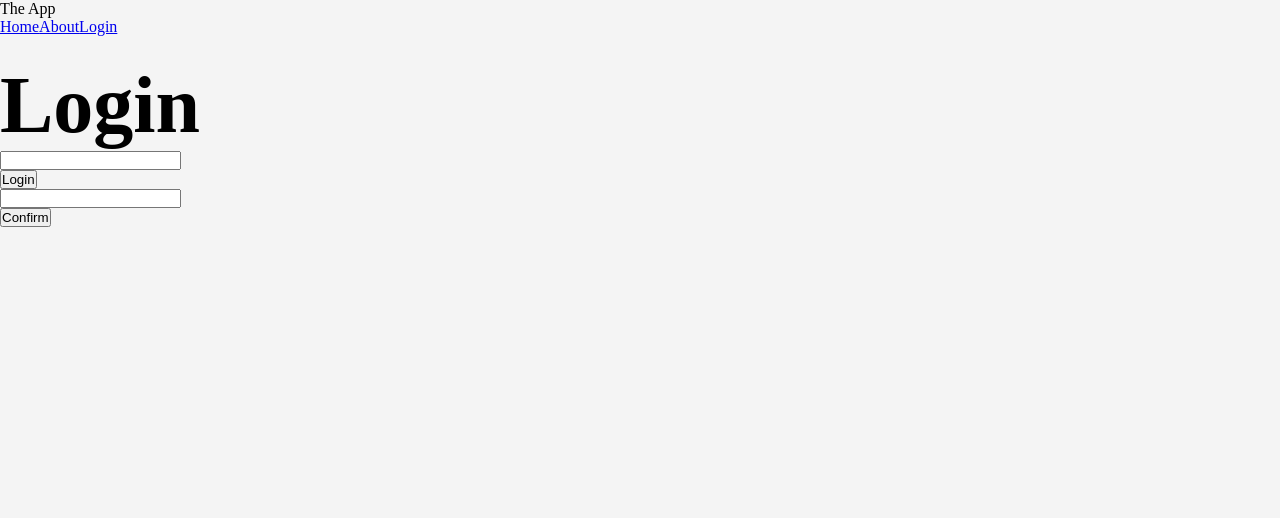
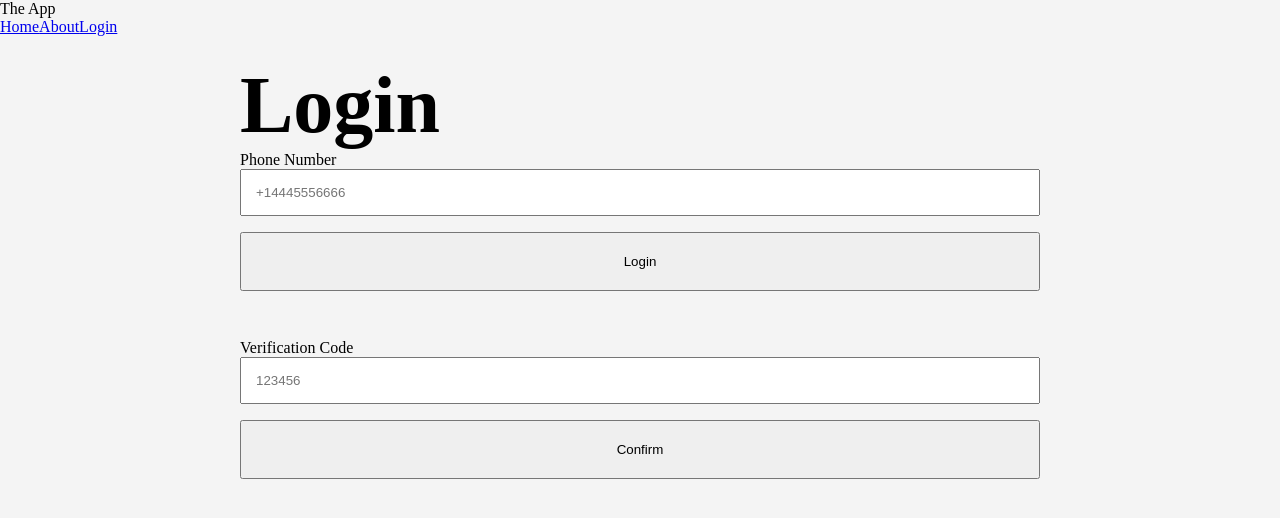
Before and after one commit to doubleday-and-cartwright/nuxt-firebase-boilerplate, a Nuxt app: page /login in a window 1280 px wide. Shown: the top 518 px of the page. Built offline with nearby package versions, Linux system fonts and the light colour scheme.

Commit message:
style: global styling

```diff
--- a/app.vue
+++ b/app.vue
@@ -2,7 +2,9 @@
   <div>
     <TheHeader />
     <!-- Display contents from /pages directory based on route -->
-    <NuxtPage />
+    <div class="container">
+      <NuxtPage />
+    </div>
   </div>
 </template>
 
--- a/assets/style/buttons.scss
+++ b/assets/style/buttons.scss
@@ -1,5 +1,8 @@
 button {
+  padding: 20px;
+
   &.block {
     display: block;
+    width: 100%;
   }
 }
--- a/assets/style/forms.scss
+++ b/assets/style/forms.scss
@@ -1,3 +1,10 @@
 input {
   display: block;
+  width: 100%;
+  padding: 14px;
+  margin-bottom: $s;
 }
+
+.input-group {
+  margin-bottom: $l;
+}
--- a/assets/style/global.scss
+++ b/assets/style/global.scss
@@ -1,6 +1,7 @@
 * {
   margin: 0;
   padding: 0;
+  box-sizing: border-box;
 }
 
 html {
@@ -10,6 +11,7 @@ html {
 body {
   background-color: $grey-1;
   font-size: 1rem;
+  padding: $s;
 }
 
 p, a {
@@ -27,3 +29,8 @@ h2 {
 h3 {
   font-size: 2rem;
 }
+
+.container {
+  max-width: 800px;
+  margin: 0 auto;
+}
--- a/assets/style/main.scss
+++ b/assets/style/main.scss
@@ -1,3 +1,4 @@
 @import 'variables';
 @import 'global';
 @import 'buttons';
+@import 'forms';
--- a/assets/style/variables.scss
+++ b/assets/style/variables.scss
@@ -1,3 +1,7 @@
 $brand-primary: #0060ff;
 $grey-1: #f4f4f4;
 $grey-2: #dddddd;
+
+$s: 1rem;
+$m: 2rem;
+$l: 3rem;
--- a/pages/login.vue
+++ b/pages/login.vue
@@ -1,14 +1,30 @@
 <template>
   <h1>Login</h1>
-  <input v-model="phoneNumber" type="phone" />
+  <div class="input-group">
+    <label for="phone-number-input">Phone Number</label>
+    <input
+      v-model="phoneNumber"
+      placeholder="+14445556666"
+      id="phone-number-input"
+      type="phone"
+    />
     <button id="sign-in-button" class="block" @click="signIn">
       Login
     </button>
+  </div>
 
-  <input v-model="verificationCode" type="text">
+  <div class="input-group">
+    <label for="verification-code-input">Verification Code</label>
+    <input
+      v-model="verificationCode"
+      placeholder="123456"
+      id="verification-code-input"
+      type="text"
+    >
     <button class="block" @click="confirmCode">
       Confirm
     </button>
+  </div>
 </template>
 
 <script setup>
```
Lines whose indentation alone changed are shown as unchanged.
